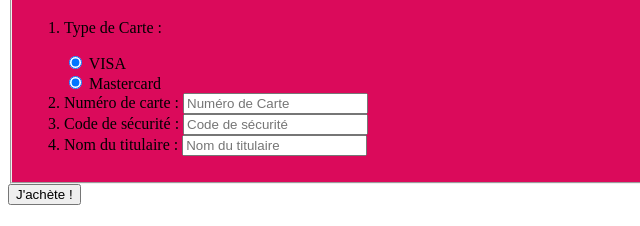
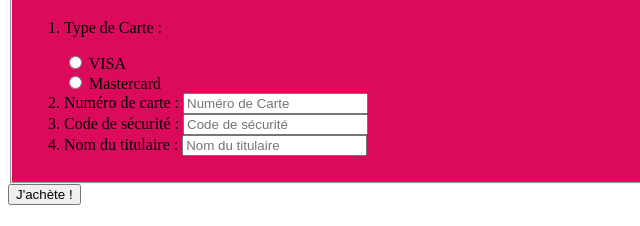
Before and after one commit to YoanMorel/exercice7, a plain HTML site: page index.html in a window 1280 px wide. Shown: the part 354-580 px from the top of the page, 0-640 px from the left. Drawn offline with Linux system fonts and the light colour scheme.

Commit message:
Correction Index et css

```diff
--- a/index.html
+++ b/index.html
@@ -51,11 +51,11 @@
           <li>
             <p>Type de Carte : </p>
             <div>
-              <input type="radio" id="cardtype" checked />
+              <input type="radio" id="cardtype" name="cardtype" />
               <label for="cardtype">VISA</label>
             </div>
             <div>
-              <input type="radio" id="cardtype" checked />
+              <input type="radio" id="cardtype" name="cardtype" />
               <label for="cartype">Mastercard</label>
             </div>
           </li>
```
